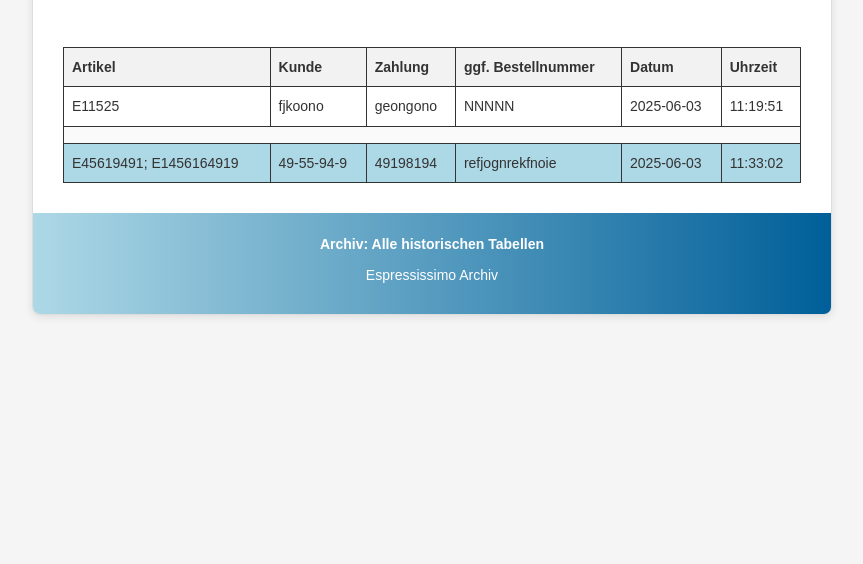
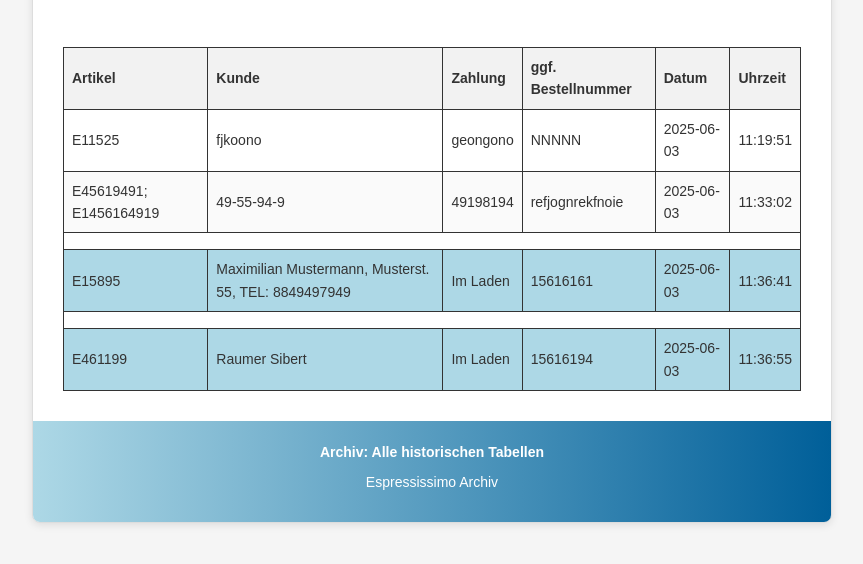
Before and after one commit to espressissimo/customerordersarchiv, a plain HTML site: page index.html in a window 1280 px wide. Shown: the part 112-676 px from the top of the page, without its empty margins (208-1071 px from the left). Drawn offline with Linux system fonts and the light colour scheme.

Commit message:
Append index.html (Archiv) via Pipedream

```diff
--- a/index.html
+++ b/index.html
@@ -92,14 +92,31 @@
           <td>2025-06-03</td>
           <td>11:19:51</td>
         </tr>
-        <tr><td colspan="6" style="height: 16px;"></td></tr>
-        <tr style="background-color: #ADD8E6;">
+        <tr>
           <td>E45619491; E1456164919</td>
           <td>49-55-94-9</td>
           <td>49198194</td>
           <td>refjognrekfnoie</td>
           <td>2025-06-03</td>
           <td>11:33:02</td>
+        </tr>
+        <tr><td colspan="6" style="height: 16px;"></td></tr>
+        <tr style="background-color: #ADD8E6;">
+          <td>E15895</td>
+          <td>Maximilian Mustermann, Musterst. 55, TEL: 8849497949</td>
+          <td>Im Laden</td>
+          <td>15616161</td>
+          <td>2025-06-03</td>
+          <td>11:36:41</td>
+        </tr>
+        <tr><td colspan="6" style="height: 16px;"></td></tr>
+        <tr style="background-color: #ADD8E6;">
+          <td>E461199</td>
+          <td>Raumer Sibert</td>
+          <td>Im Laden</td>
+          <td>15616194</td>
+          <td>2025-06-03</td>
+          <td>11:36:55</td>
         </tr>
         </tbody>
       </table>
```
